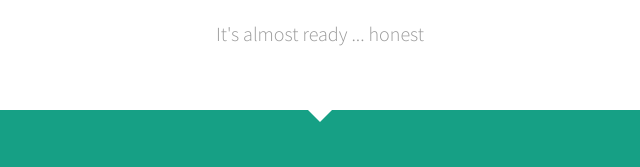
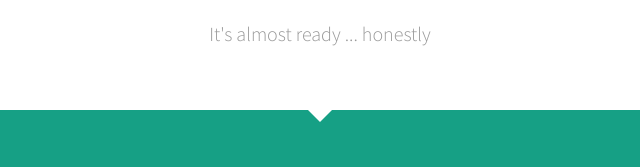
Before and after one commit to GOThree/gothree.github.io, a plain HTML site: page index.html in a window 1280 px wide. Shown: the part 278-445 px from the top of the page, 320-960 px from the left. Drawn offline with Linux system fonts and the light colour scheme.

Commit message:
spellcheck

```diff
--- a/index.html
+++ b/index.html
@@ -31,7 +31,7 @@
 
 		<p><span class="fa fa-signal"></span></p>
 		<h1><span>GOThree</span><br />is coming soon</h1>
-		<p>It's almost ready ... honest</p>
+		<p>It's almost ready ... honestly</p>
 
 	</div>
 </div>
```
